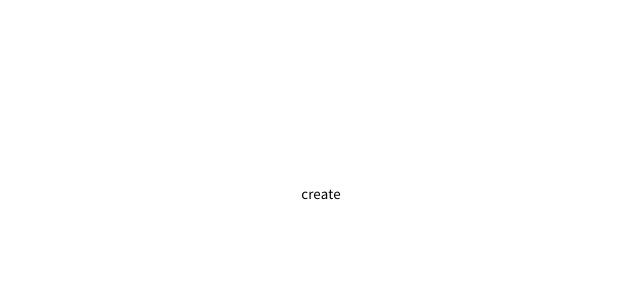
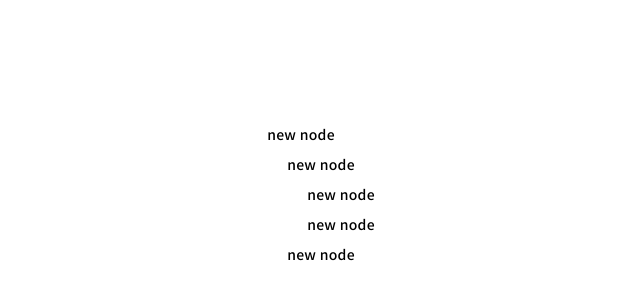
Before and after one commit to HamSungJun/PRIME-UI, a Vue app: page / in a window 1280 px wide. Shown: the part 206-506 px from the top of the page, without its empty margins (319-959 px from the left). Built offline with nearby package versions, Linux system fonts and the light colour scheme.

Commit message:
pui-treeview 기본 프로토타입 구현

```diff
--- a/src/App.vue
+++ b/src/App.vue
@@ -1,7 +1,6 @@
 <template>
   <div id="app">
-    <pui-modal-container />
-    <button @click="createModal">create</button>
+    <pui-treeview :treeData="treeData" />
   </div>
 </template>
 
@@ -14,24 +13,39 @@ export default {
   },
   data () {
     return {
-      placements: [
-        'top-left',
-        'top-center',
-        'top-right',
-        'bottom-left',
-        'bottom-center',
-        'bottom-right'
-      ]
+      treeData: {
+        id: 0,
+        name: 'new node',
+        children: [
+          {
+            id: 1,
+            name: 'new node',
+            children: [
+              {
+                id: 3,
+                name: 'new node',
+                children: []
+              },
+              {
+                id: 4,
+                name: 'new node',
+                children: []
+              }
+            ]
+          },
+          {
+            id: 2,
+            name: 'new node',
+            children: []
+          }
+        ]
+      }
     }
   },
   mounted () {
   },
   methods: {
-    createModal () {
-      this.$modal.show({
-        modalComp: Sample
-      })
-    }
+
   }
 }
 </script>
--- a/src/packages/components/index.js
+++ b/src/packages/components/index.js
@@ -3,10 +3,12 @@ import PuiRadio from './pui-radio/pui-radio'
 import PuiCheckBox from './pui-checkbox/pui-checkbox'
 import PuiSlider from './pui-slider/pui-slider'
 import PuiToast from './pui-toast/pui-toast'
+import PuiTreeView from './pui-treeview/pui-treeview'
 export default [
   PuiButton,
   PuiRadio,
   PuiCheckBox,
   PuiSlider,
-  PuiToast
+  PuiToast,
+  PuiTreeView
 ]
--- /dev/null
+++ b/src/packages/components/pui-treeview/pui-treenode.vue
@@ -0,0 +1,42 @@
+<template>
+    <div :style="treeNodeStyle" :class="['pui-tree-node']">
+        <span>{{treeData.name}}</span>
+    </div>
+</template>
+
+<script>
+export default {
+  name: 'pui-treenode',
+  props: {
+    treeData: {
+      type: Object,
+      required: true
+    },
+    treeLevel: {
+      type: Number,
+      required: true
+    },
+    treeLevelGap: {
+      type: Number,
+      required: true
+    }
+  },
+  computed: {
+    treeNodeStyle () {
+      const { treeLevel, treeLevelGap } = this
+      return {
+        paddingLeft: `${treeLevel * treeLevelGap}px`
+      }
+    }
+  },
+  methods: {}
+}
+</script>
+
+<style lang="scss" scoped>
+.pui-tree-node{
+    display: flex;
+    height: 30px;
+    align-items: center;
+}
+</style>
--- a/src/packages/components/pui-treeview/pui-treeview.vue
+++ b/src/packages/components/pui-treeview/pui-treeview.vue
@@ -0,0 +1,47 @@
+<template>
+    <div :class="['pui-tree']">
+        <pui-treenode
+            :treeData="treeData"
+            :treeLevel="treeLevel"
+            :treeLevelGap="treeLevelGap"
+        />
+        <pui-treeview
+            v-for="treeData in treeData.children"
+            :key="treeData.id"
+            :treeData="treeData"
+            :treeLevel="treeLevel + 1"
+        />
+    </div>
+</template>
+
+<script>
+import PuiTreeNode from './pui-treenode'
+export default {
+  name: 'pui-treeview',
+  components: {
+    'pui-treenode': PuiTreeNode
+  },
+  props: {
+    treeData: {
+      type: Object,
+      required: true
+    },
+    treeLevel: {
+      type: Number,
+      default: 0,
+      required: false
+    },
+    treeLevelGap: {
+      type: Number,
+      default: 20,
+      required: false
+    }
+  }
+}
+</script>
+
+<style lang="scss" scoped>
+.pui-tree{
+
+}
+</style>
```
